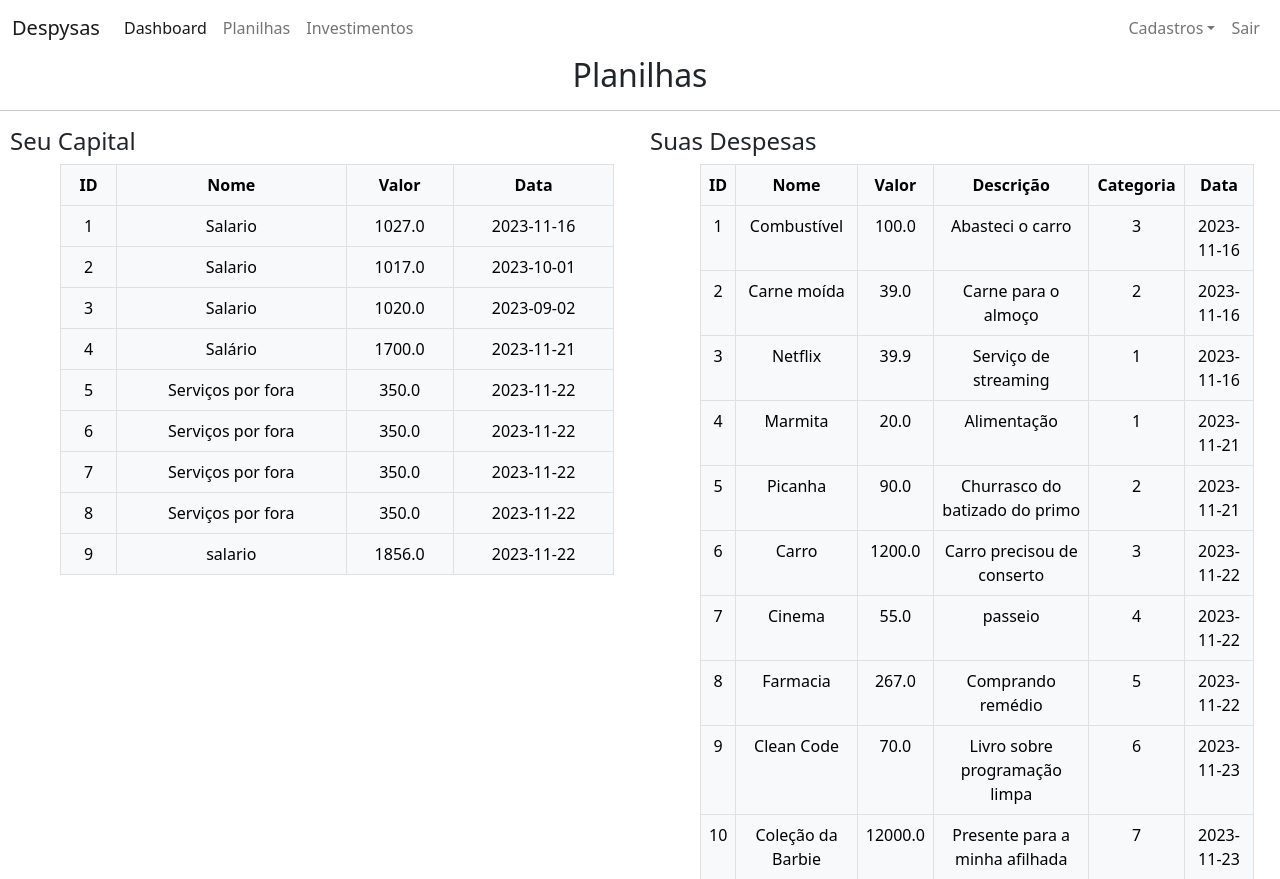
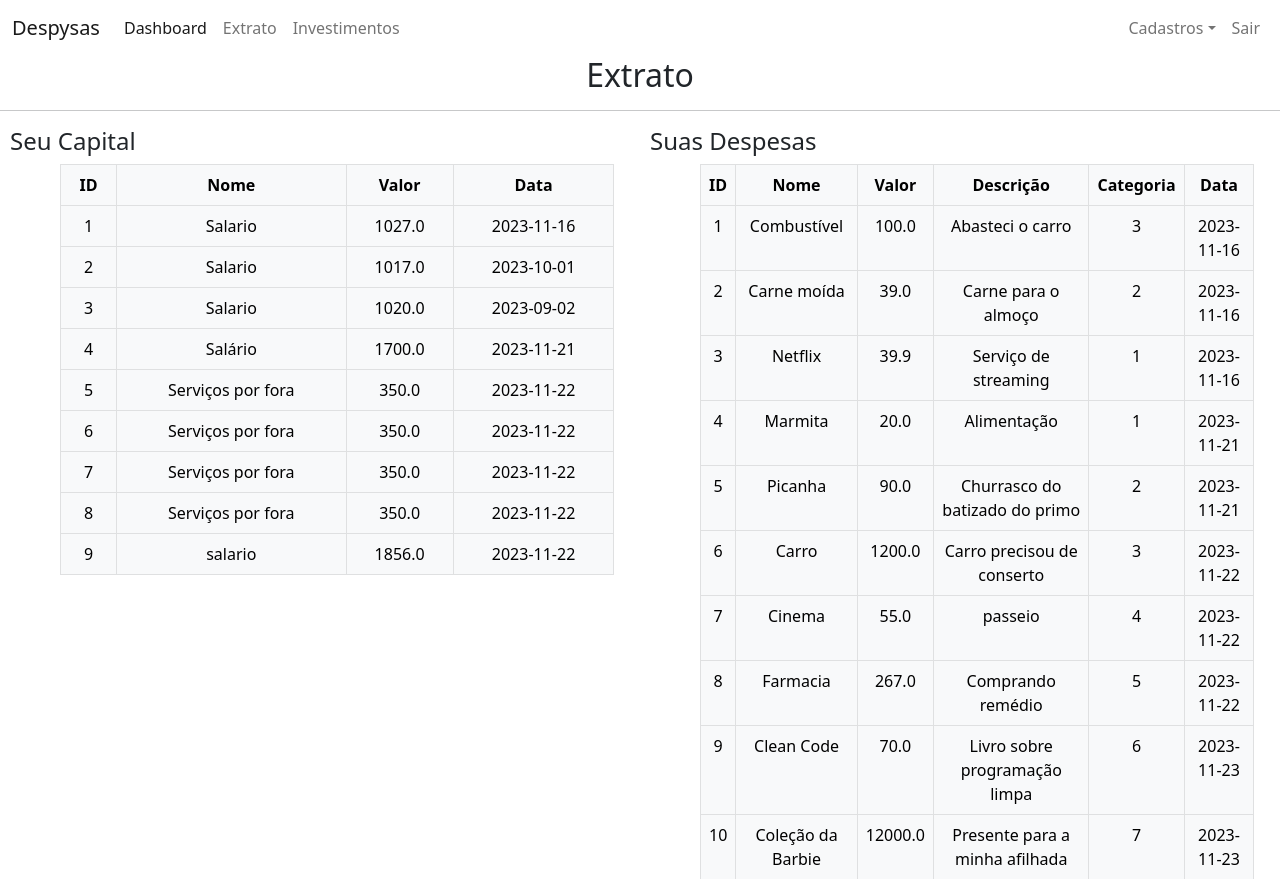
Before and after one commit to M-C-Ribeiro/Despysas-Flask, a Flask app: page /table in a window 1280 px wide. Shown: the top 879 px of the page. Run offline with Flask 3, Linux system fonts and the light colour scheme; a user stored in the database is signed in; data comes from the database, SQL or seed files in the repository; both versions use the stored data as it was after the commit; parts of the project's set-up code (start-up, migrations or seed data) failed here and were passed over.

```diff
--- a/despysas/routes.py
+++ b/despysas/routes.py
@@ -173,6 +173,7 @@ def page_investimentos():
     token = "v5y2BDgq6LykAjCHuubjBe"
     dash_app = Dash()
 
+    # --------------- Gráfico de ações com maior crescimento ---------------
     url = f'https://brapi.dev/api/quote/list?sortBy=change&sortOrder=desc&limit=10&token={token}'
     req = requests.get(url) # requisição
     res = json.loads(req.text) #resposta
@@ -184,7 +185,7 @@ def page_investimentos():
                  title="Ações com maior crescimento")
     maior_crescimento = fig.to_html(full_html=False)
 
-
+    # --------------- Gráfico da taxa de inflação do Brasil ---------------
     url = f'https://brapi.dev/api/v2/inflation?country=brazil&start=01/01/2022&end=01/01/2023&sortBy=date&sortOrder=asc&t'
     req = requests.get(url)
     res = json.loads(req.text)
--- a/despysas/templates/base.html
+++ b/despysas/templates/base.html
@@ -20,7 +20,7 @@
           <div class="collapse navbar-collapse" id="navbarNavAltMarkup">
             <div class="navbar-nav me-auto">
               <a class="nav-link active" aria-current="page" href="{{url_for('page_dashboard')}}">Dashboard</a>
-              <a class="nav-link" href="{{url_for('page_table')}}">Planilhas</a>
+              <a class="nav-link" href="{{url_for('page_table')}}">Extrato</a>
               <a class="nav-link" href="{{url_for('page_investimentos')}}">Investimentos</a>
             </div>
             <div class="navbar-nav ms-auto">
--- a/despysas/templates/login.html
+++ b/despysas/templates/login.html
@@ -1,4 +1,4 @@
-{% extends 'base.html' %}
+    {% extends 'base.html' %}
 
 {% block title %}
     Despysas
@@ -10,7 +10,7 @@
         <h1 class="h3 mb-3 font-weight-normal">
             Por favor, faça login
         </h1>
-        <form method="POST" class="form-signin" style="color: whitesmoke;">
+        <form method="POST" class="form-signin" style="color: rgb(58, 47, 47);">
             {{ form.hidden_tag() }}
 
             {{ form.usuario.label() }}
--- a/despysas/templates/table.html
+++ b/despysas/templates/table.html
@@ -5,7 +5,7 @@
 {% endblock %}
 
 {% block content %}
-    <h2 style="text-align: center;">Planilhas</h2>
+    <h2 style="text-align: center;">Extrato</h2>
     <hr>
     <div class="row" style="max-width: 100%;">
         <div class="col-sm-6">
--- a/requirements.txt
+++ /dev/null
@@ -1,5 +0,0 @@
-Flask==3.0.0
-Flask-Bcrypt==1.0.1
-Flask-Login==0.6.3
-Flask-SQLAlchemy==3.1.1
-Flask-WTF==1.2.1
```
Also changed, not shown: instance/despysas.db.
